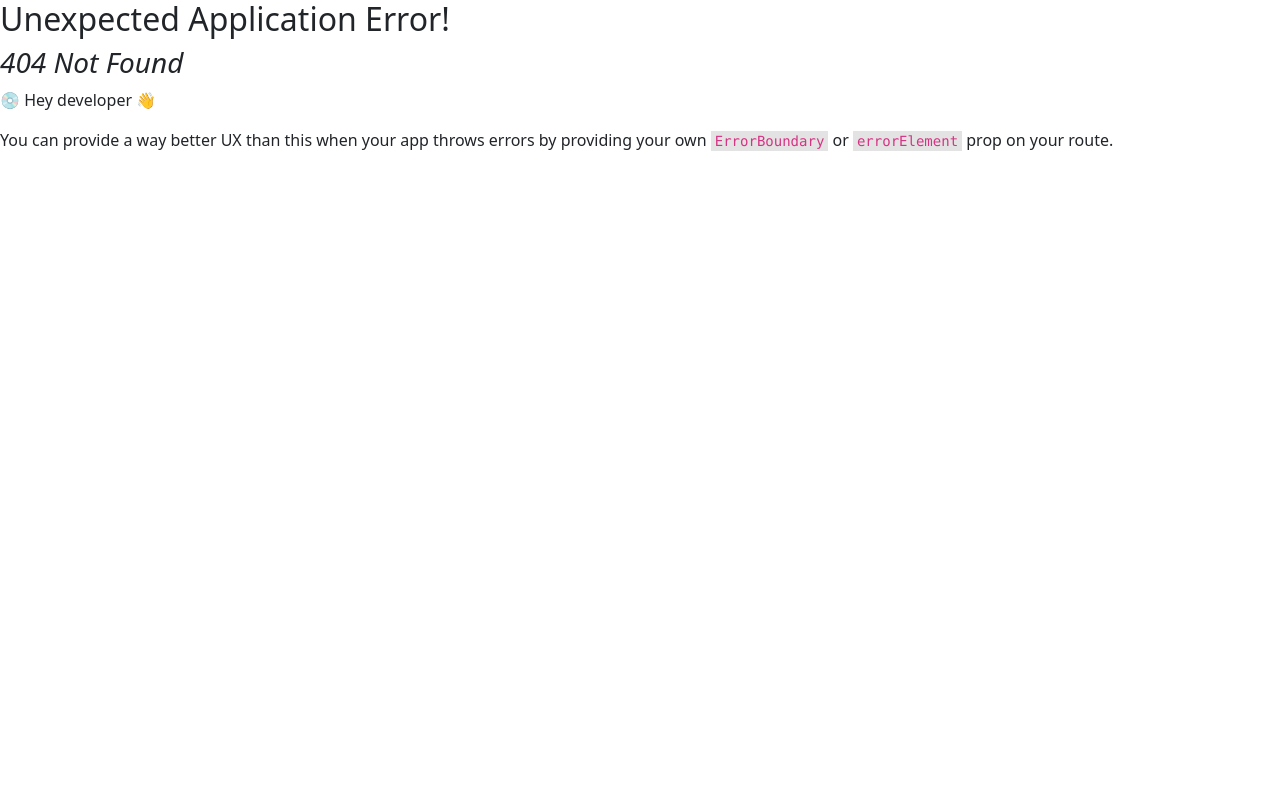
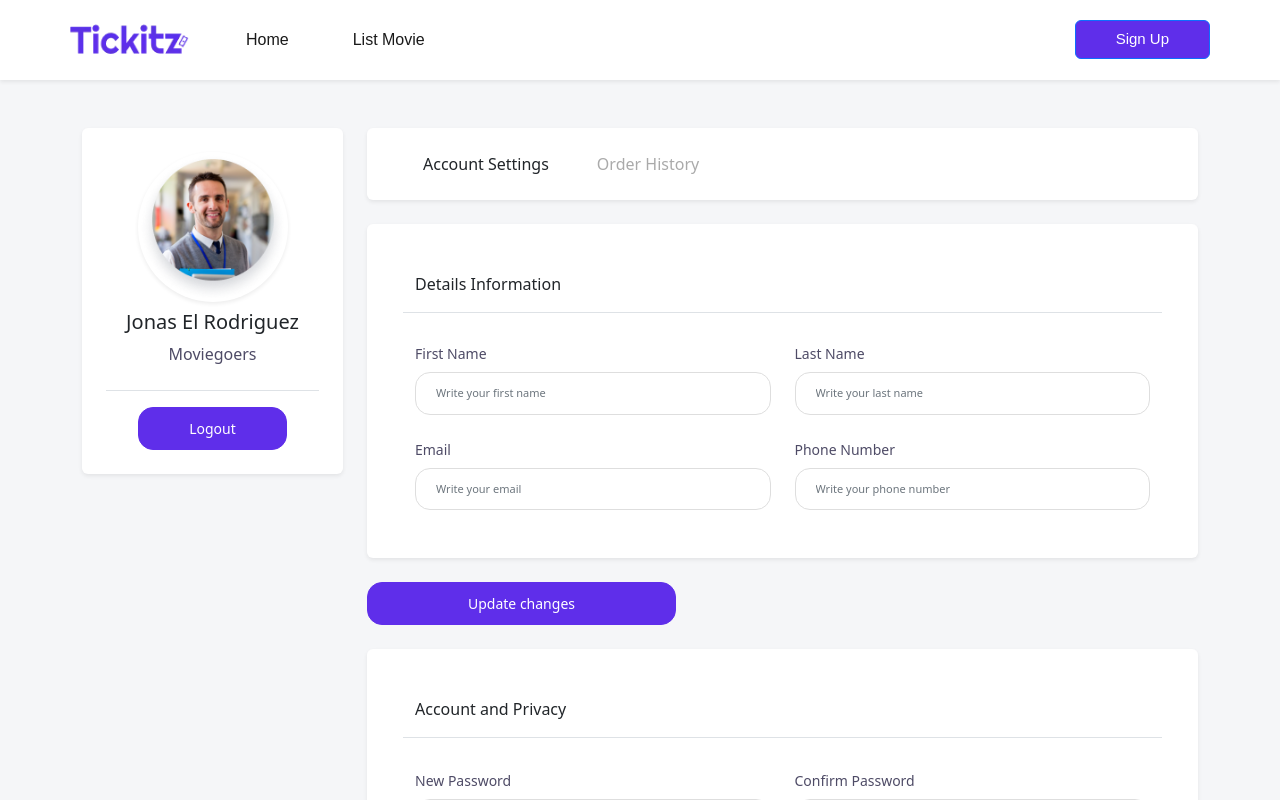
Before and after one commit to Rachmad22/Tickets-App-fe, a React (Create React App) app: page /Profile-setting in a window 1280 px wide. Before the commit this address had no page. Shown: the top 800 px of the page. Built offline with nearby package versions, Linux system fonts and the light colour scheme.

Commit message:
[ADD] profile-setting page

```diff
--- a/src/pages/Profile/profile.js
+++ b/src/pages/Profile/profile-history.js
@@ -1,13 +1,13 @@
 import React from "react";
 import { Link } from "react-router-dom";
-import "../../styles/Profile/profile.css";
+import "../../styles/Profile/profile-history.css";
 import Navbar from "../../components/organisms/navbar";
 import Footer from "../../components/organisms/footer";
 
 export default function profile() {
   return (
     <div
-      id="profile"
+      id="profile-history"
       className=" container-fluid clearfix"
       style={{ paddingLeft: "0", paddingRight: "0" }}
     >
@@ -53,15 +53,19 @@ export default function profile() {
             <div className="col-9 right">
               {/* NAVBAR PROFILE */}
               <div
-                className="card-profile p-4 pb-2 shadow-sm rounded mb-4"
+                className="p-4 pb-2 shadow-sm rounded mb-4"
                 style={{
                   backgroundColor: "white",
                   border: "0",
                 }}
               >
-                <ul navbar-profile>
-                  <li className="d-inline-block me-5 order">Order History</li>
-                  <li className="d-inline-block"></li>
+                <ul className="navbar-profile">
+                  <Link to="/Profile-setting">
+                    <li className="d-inline-block me-5 setting">
+                      Account Settings
+                    </li>
+                  </Link>
+                  <li className="d-inline-block order">Order History</li>
                 </ul>
               </div>
               {/* HISTORY ORDER */}
--- /dev/null
+++ b/src/pages/Profile/profile-setting.js
@@ -0,0 +1,208 @@
+import React from "react";
+import { Link } from "react-router-dom";
+import "../../styles/Profile/profile-setting.css";
+import Navbar from "../../components/organisms/navbar";
+import Footer from "../../components/organisms/footer";
+
+export default function profile() {
+  return (
+    <div
+      id="profile-setting"
+      className=" container-fluid clearfix"
+      style={{ paddingLeft: "0", paddingRight: "0" }}
+    >
+      {/* NAVBAR */}
+      <Navbar />
+      {/* END OF NAVBAR */}
+
+      {/* PROFILE */}
+      <section
+        className="container-fluid"
+        style={{ backgroundColor: "#F5F6F8", paddingBottom: "100px" }}
+      >
+        <div className="container pt-5" style={{ marginTop: "80px" }}>
+          <div className="row">
+            {/* CARD PROFILE */}
+            <div className="col-3">
+              <div
+                className="card-profile p-4 shadow-sm text-center rounded"
+                style={{
+                  backgroundColor: "white",
+                  border: "0",
+                }}
+              >
+                <img
+                  src={require("../../asset/photo.png")}
+                  alt="photo-profile"
+                  style={{ width: "150px" }}
+                  className="shadow-sm rounded-circle"
+                ></img>
+                <h5 className="username mt-2">Jonas El Rodriguez</h5>
+                <p
+                  className="role border-bottom pb-4"
+                  style={{ color: "#4E4B66" }}
+                >
+                  Moviegoers
+                </p>
+                <button type="button" class="btn btn-primary btn-logout">
+                  Logout
+                </button>
+              </div>
+            </div>
+            {/* CARD PROFILE DETAIL INFORMATION */}
+            <div className="col-9 right">
+              {/* NAVBAR PROFILE */}
+              <div
+                className="card-profile p-4 pb-2 shadow-sm rounded mb-4"
+                style={{
+                  backgroundColor: "white",
+                  border: "0",
+                }}
+              >
+                <ul className="navbar-profile">
+                  <li className="d-inline-block me-5">Account Settings</li>
+                  <Link to="/Profile-history">
+                    <li className="d-inline-block me-5 order">Order History</li>
+                  </Link>
+                </ul>
+              </div>
+              {/* SETTING PROFILE */}
+              <div
+                className="setting-profile p-5 shadow-sm rounded mb-4"
+                style={{
+                  backgroundColor: "white",
+                  border: "0",
+                }}
+              >
+                <div className="row border-bottom">
+                  <div className="col-12">
+                    <p>Details Information</p>
+                  </div>
+                </div>
+                <div className="row setting mt-3">
+                  <div className="col-6">
+                    <label
+                      for="exampleFormControlInput1"
+                      className="form-label"
+                    >
+                      First Name
+                    </label>
+                    <input
+                      type="text"
+                      className="form-control username"
+                      id="inputAddress"
+                      placeholder="Write your first name"
+                    />
+                  </div>
+                  <div className="col-6">
+                    <label
+                      for="exampleFormControlInput1"
+                      className="form-label"
+                    >
+                      Last Name
+                    </label>
+                    <input
+                      type="text"
+                      className="form-control username"
+                      id="inputAddress"
+                      placeholder="Write your last name"
+                    />
+                  </div>
+                </div>
+                <div className="row setting mt-2">
+                  <div className="col-6">
+                    <label
+                      for="exampleFormControlInput1"
+                      className="form-label mt-3"
+                    >
+                      Email
+                    </label>
+                    <input
+                      type="email"
+                      className="form-control email"
+                      id="exampleFormControlInput1"
+                      placeholder="Write your email"
+                    />
+                  </div>
+                  <div className="col-6">
+                    <label
+                      for="exampleFormControlInput1"
+                      className="form-label mt-3"
+                    >
+                      Phone Number
+                    </label>
+                    <input
+                      type="number"
+                      className="form-control phone"
+                      id="inputAddress"
+                      placeholder="Write your phone number"
+                    />
+                  </div>
+                </div>
+              </div>
+              <div className="btn-update">
+                <button type="button" class="btn btn-primary btn-logout">
+                  Update changes
+                </button>
+              </div>
+              {/* UPDATE PASSWORD */}
+              <div
+                className="setting-profile p-5 shadow-sm rounded mb-4 mt-4"
+                style={{
+                  backgroundColor: "white",
+                  border: "0",
+                }}
+              >
+                <div className="row border-bottom">
+                  <div className="col-12">
+                    <p>Account and Privacy</p>
+                  </div>
+                </div>
+                <div className="row setting mt-3">
+                  <div className="col-6">
+                    <label
+                      for="exampleFormControlInput1"
+                      className="form-label mt-3"
+                    >
+                      New Password
+                    </label>
+                    <input
+                      type="password"
+                      className="form-control password"
+                      id="inputAddress"
+                      placeholder="Write your password"
+                    />
+                  </div>
+                  <div className="col-6">
+                    <label
+                      for="exampleFormControlInput1"
+                      className="form-label mt-3"
+                    >
+                      Confirm Password
+                    </label>
+                    <input
+                      type="password"
+                      className="form-control password"
+                      id="inputAddress"
+                      placeholder="Confirm your password"
+                    />
+                  </div>
+                </div>
+              </div>
+              <div className="btn-update">
+                <button type="button" class="btn btn-primary btn-logout">
+                  Update changes
+                </button>
+              </div>
+            </div>
+          </div>
+        </div>
+      </section>
+      {/* END OF PROFILE */}
+
+      {/* FOOTER */}
+      <Footer />
+      {/* END OF FOOTER */}
+    </div>
+  );
+}
--- a/src/styles/Profile/profile.css
+++ b/src/styles/Profile/profile-history.css
@@ -1,30 +1,34 @@
 /* BUTTON LOGOUT */
-#profile .card-profile .btn-logout {
+#profile-history .card-profile .btn-logout {
   border-radius: 15px;
-  border: 0;
+  border: 1px solid #5F2EEA;
   font-size: 14px;
   padding: 10px 50px;
   background-color: #5F2EEA;
 }
 
-#profile .card-profile .btn-logout:hover {
+#profile-history .card-profile .btn-logout:hover {
   border: 1px solid #5F2EEA;
   color: #5F2EEA;
   background-color: white;
 }
 
 /* NAVBAR PROFILE */
-#profile .card-profile .right .navbar-profile .order {
+#profile-history .right .navbar-profile .order {
   color: #14142B;
 }
 
+#profile-history .right .navbar-profile .setting {
+  color: #AAAAAA;
+}
+
 /* HISTORY ORDER */
-#profile .right .history-order .date-order {
+#profile-history .right .history-order .date-order {
   color: #AAAAAA;
   font-size: 14px;
 }
 
-#profile .right .history-order .btn-ticket-active {
+#profile-history .right .history-order .btn-ticket-active {
   border-radius: 8px;
   border: 1px solid #5F2EEA;
   font-size: 14px;
@@ -32,18 +36,18 @@
   background-color: #5F2EEA;
 }
 
-#profile .right .history-order .btn-ticket-active:hover {
+#profile-history .right .history-order .btn-ticket-active:hover {
   border: 1px solid #5F2EEA;
   color: #5F2EEA;
   background-color: white;
 }
 
-#profile .right .history-order-nonactive .date-order {
+#profile-history .right .history-order-nonactive .date-order {
   color: #AAAAAA;
   font-size: 14px;
 }
 
-#profile .right .history-order-nonactive .btn-ticket-active {
+#profile-history .right .history-order-nonactive .btn-ticket-active {
   border-radius: 8px;
   border: 1px solid #6E7191;
   font-size: 14px;
--- /dev/null
+++ b/src/styles/Profile/profile-setting.css
@@ -0,0 +1,72 @@
+/* BUTTON LOGOUT */
+#profile-setting .card-profile .btn-logout {
+  border-radius: 15px;
+  border: 1px solid #5F2EEA;
+  font-size: 14px;
+  padding: 10px 50px;
+  background-color: #5F2EEA;
+}
+
+#profile-setting .card-profile .btn-logout:hover {
+  border: 1px solid #5F2EEA;
+  color: #5F2EEA;
+  background-color: white;
+}
+
+/* NAVBAR PROFILE */
+#profile-setting .right .navbar-profile .order {
+  color: #AAAAAA;
+}
+
+#profile-setting .right .navbar-profile .setting {
+  color: black;
+}
+
+/* SETTING PROFILE */
+#profile-setting .right .setting-profile .setting .username, .email, .phone, .password {
+  font-size: 11px;
+  padding: 12px 12px 12px 20px;
+  border-color: #DEDEDE;
+  border-radius: 15px;
+}
+
+#profile-setting .right .setting-profile .setting .username:focus {
+  box-shadow: 0px 4px 10px 3px rgba(0, 2, 134, 0.11);
+  border-color: #5F2EEA;
+}
+
+#profile-setting .right .setting-profile .setting .email:focus {
+  box-shadow: 0px 4px 10px 3px rgba(0, 0, 0, 0.11);
+  border-color: #5F2EEA;
+}
+
+#profile-setting .right .setting-profile .setting .phone:focus {
+  box-shadow: 0px 4px 10px 3px rgba(0, 0, 0, 0.11);
+  border-color: #5F2EEA;
+}
+
+#profile-setting .right .setting-profile .setting .password:focus {
+  box-shadow: 0px 4px 10px 3px rgba(0, 0, 0, 0.11);
+  border-color: #5F2EEA;
+}
+
+#profile-setting .right .setting-profile .setting label {
+  font-size: 14px;
+  color: #4E4B66;
+  margin-top: 14px;
+}
+
+/* BUTTON UPDATE */
+#profile-setting .btn-update button {
+  border-radius: 15px;
+  border:1px solid #5F2EEA;
+  font-size: 14px;
+  padding: 10px 100px;
+  background-color: #5F2EEA;
+}
+
+#profile-setting .btn-update button:hover {
+  border: 1px solid #5F2EEA;
+  color: #5F2EEA;
+  background-color: white;
+}
```
Also changed, not shown: src/App.js (+8 -3 lines).
